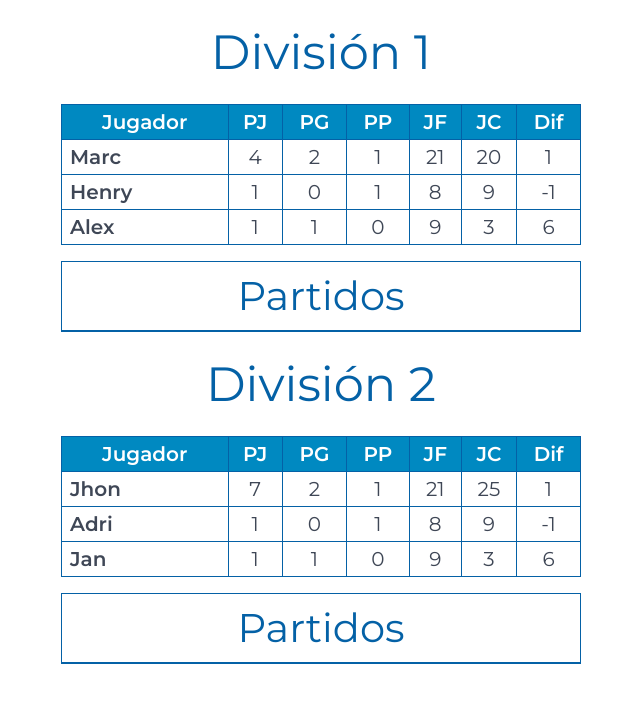
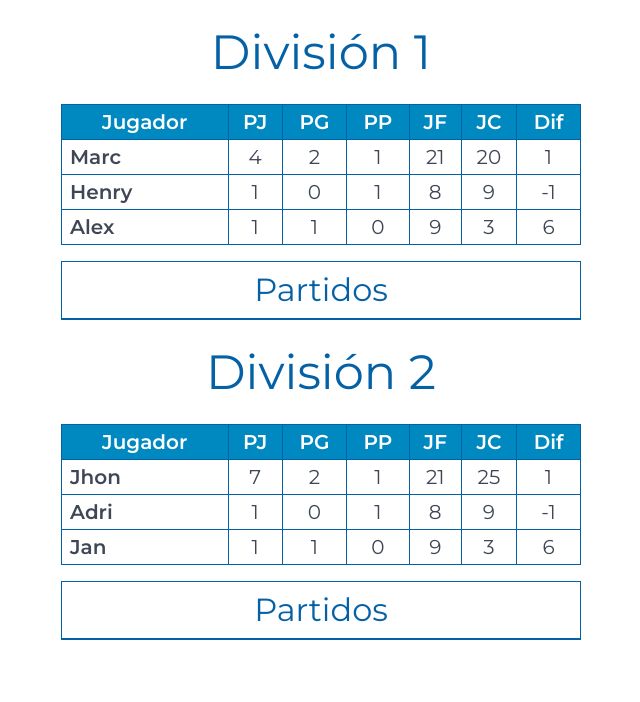
Before and after one commit to kvi-ki/tennis-matches, a Next.js app: page / in a window 1280 px wide. Shown: the top 702 px of the page, without its empty margins (319-959 px from the left). Built offline with nearby package versions, Linux system fonts and the light colour scheme.

Commit message:
style: update header 2 text size on responsive

```diff
--- a/tailwind.config.js
+++ b/tailwind.config.js
@@ -26,7 +26,7 @@
       header: '2rem',
       headerLg: '3rem',
       header2: '1.3rem',
-      header2Lg: '2.5rem',
+      header2Lg: '2rem',
       textSm: '0.6rem',
       textMd: '1rem',
       textLg: '1.25rem',
```
